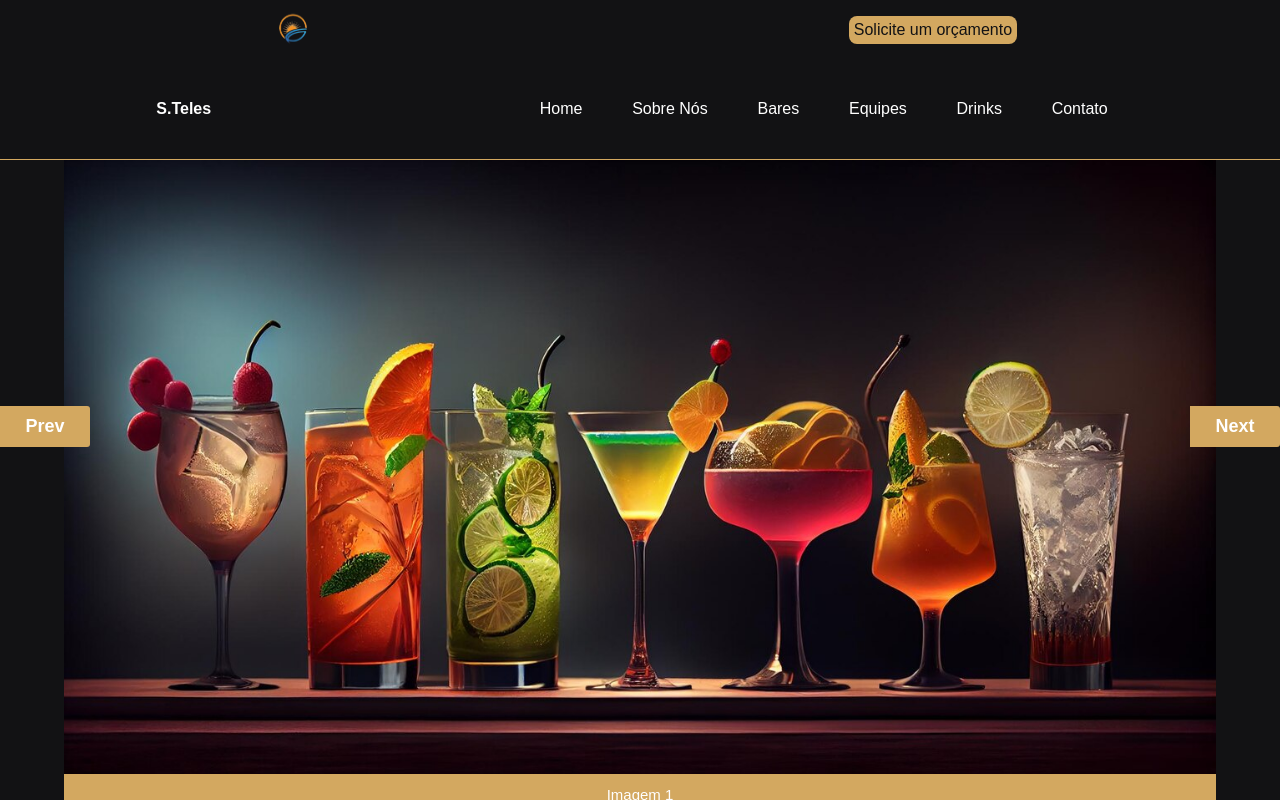
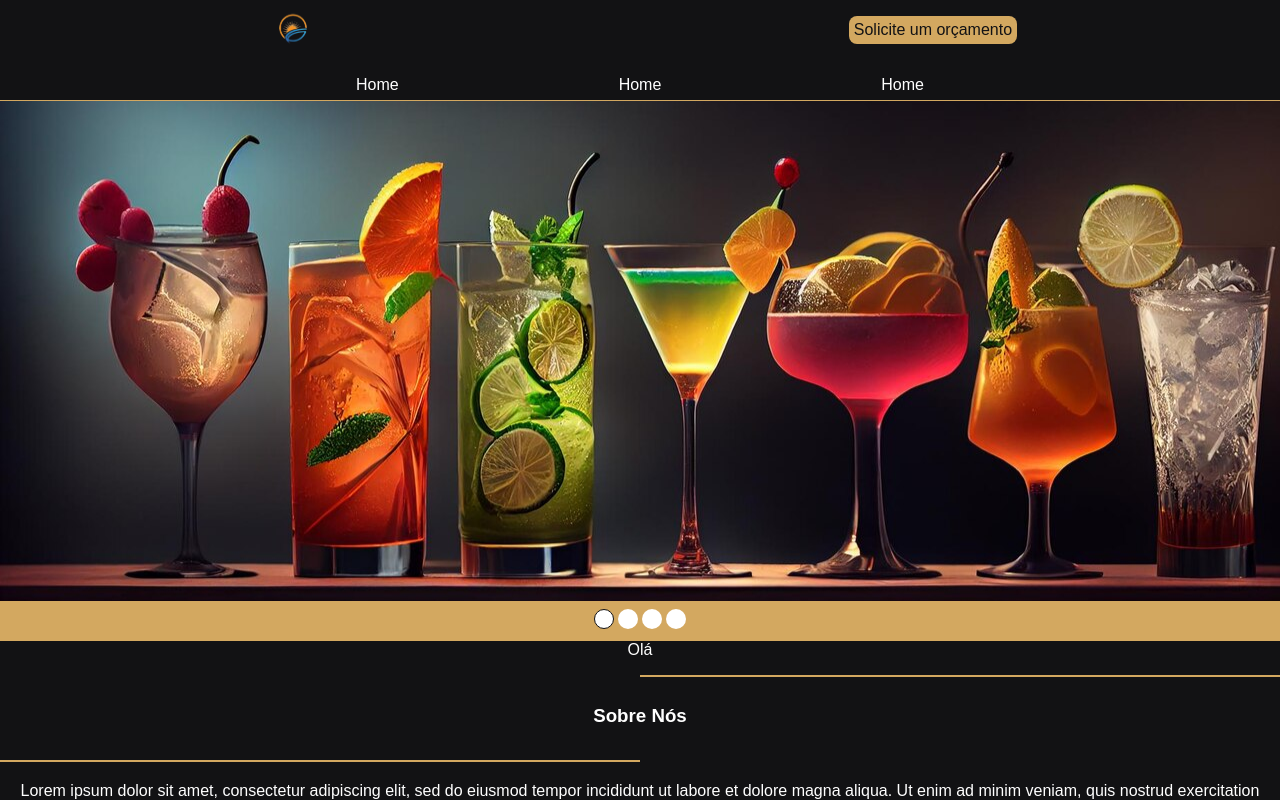
Before and after one commit to pehGois/siteEventos, a React (Create React App) app: page / in a window 1280 px wide. Built offline with nearby package versions, Linux system fonts and the light colour scheme.

Commit message:
Addition of the home content sections and Carrousel alteration

```diff
--- a/src/App.css
+++ b/src/App.css
@@ -1,5 +1,6 @@
 :root{
   --contrast: #d3a860ff;
+  --contrastII: #f4decbff;
   --background: #121214ff;
 }
 *{
@@ -39,17 +40,19 @@ button{
   border: 1px solid var(--contrast);
   width: 50vw;
   z-index: 0;
+  margin-top: 15px;
+}
+.absolute{
+  position: absolute;
 }
 .text{
-  margin-top: 2.5rem;
-  margin-bottom: 1rem;
+  margin: 3.5rem 1rem;
 }
 .flex{
   display: flex;
   justify-content: center;
   align-items: center;
   flex-wrap: wrap;
-  flex: 1;
 }
 .bold{
   font-weight: bold;
@@ -61,11 +64,16 @@ button{
   display: none;
 }
 .title{
-  margin: 8px;
-
+  margin-top: 45px;
+}
+.relative{
+  position: relative;
 }
 
 /*Nav*/
+  .navBar{
+  border-bottom: 1px solid var(--contrast);
+}
   .logo{
   width: 60px;
 }
@@ -79,16 +87,16 @@ button{
   flex-direction: column;
   justify-content: space-around;
 }
+  .socialMedia{
+    width: 70vw;
+    justify-content: space-around !important;
+  }
 
-/*Container*/
-.container{
-  position: relative;
-  margin: auto;
-}
+/*Menu*/
   .menuContainer{
   position: relative;
   left: 0;
-  height: 100vh;
+  height: 90vh;
   width: 100vw;
   background-color: var(--background);
   flex-direction: column;
@@ -113,27 +121,6 @@ button{
   margin-top: 6px;
 }
 
-/*Responsivity for Desktops*/
-@media (min-width:600px) and (orientation: landscape){
-  .btnMenu{
-    display: none;
-  }
-  .menuContainer{
-    height: 100px;
-    z-index: 0 !important;
-    justify-content: space-around;
-    border-bottom: 1px solid var(--contrast);
-  }
-  .linkContainer{
-    flex-direction: row;
-    width: 600px;
-    justify-content: space-between;
-  }
-  .navBar > .none{
-    display: block;
-  }
-}
-
 /*Carrousel*/
 
   /*Slides*/
@@ -141,23 +128,12 @@ button{
     position: relative;
     margin: auto;
     max-width: 100vw;
+    overflow: hidden;
+    max-height: 55vh;
   }
   .slide{
     position: relative;
     transition: transform 1s ease-in-out;
-  }
-  .prev, .next{
-    position: absolute;
-    top: 35%;
-    width: 90px;
-    padding: 10px;
-    color: white;
-    font-weight: bold;
-    font-size: 18px;
-    transition: 0.6s ease;
-    border-radius: 0 3px 3px 0;
-    user-select: none;
-    z-index: 0;
   }
   .prev{
     left: 0;
@@ -166,7 +142,8 @@ button{
     right: 0;
   }
   .slide > img{
-    max-width: 90vw;
+    position: relative;
+    transform: translateY(-20%);
   }
   .nextAnim{
     animation: next .5s ease-in-out;
@@ -176,35 +153,28 @@ button{
   }
 
   /*Caption*/
-  .caption{
-    position: absolute;
-    font-size: 15px;
-    padding: 12px 12px;
-    bottom: 8px;
-    text-align: center;
-    width: 90%;
-    background-color: var(--contrast);
-    left: 50%; /* Place the div 50% from the left edge of the container */
-    transform: translateX(-50%);
-  }
   .index{
     position: absolute;
     font-size: 12px;
     padding: 8px 12px;
     top: 0;
   }
+  .dotContainer{
+    background-color: var(--contrast);
+  }
   .dot{
+    position: relative;
     cursor: pointer;
     height: 20px;
     width: 20px;
     margin: 8px 2px;
-    background-color: #bbb;
+    background-color: #fff;
     border-radius: 50%;
     display: inline-block;
     transition: background-color 0.6s ease;
   }
   .activeDot{
-    background-color: var(--contrast);
+    border: 1px solid var(--background);
   }
 
 /*Forms*/
@@ -224,6 +194,104 @@ button{
   border-radius: 8px;
   border: none;
 }
+/*About Area*/
+  .aboutContainer{
+    border-radius: 10px;
+    margin: 0px 5px;
+    padding: 5px;
+    justify-content: space-around;
+    border: 1px solid var(--contrast);
+  }
+  .bikesContainer,.dishesContainer, .crewContainer{
+    width: 90vw;
+    height: 90vh;
+    overflow: hidden;
+    background-color: var(--background);
+    border-radius: 10px;
+    margin: 5px 0;
+    border: 1px solid var(--contrast);
+  }
+  .bikesImg, .crewImg{
+    max-height: 400px;
+    overflow: hidden;
+  }
+  .crewImg{
+    align-self: flex-end;
+  }
+  .bikesImg > img{
+    transform: translate(-1%, -25%);
+  }
+  .crewImg>img{
+  transform: translateY(-25%);
+ }
+ .gridContainer{
+  display: grid;
+  grid-template-columns: 3fr 1fr;
+  column-gap: 10px;
+  padding: 5px;
+  background-color: var(--contrast);
+  width: 90vw;
+  margin: auto;
+  border-radius: 10px;
+ }
+ .gridImage{
+  overflow: hidden;
+  border-radius: 10px;
+ }
+
+ /*Footer*/
+ footer{
+  background-color: var(--contrast);
+  height: 10vh;
+  margin-top: 45px;
+ }
+
+ /**/
+
+/*Media Query - Desktop*/
+
+@media (min-width:800px) and (orientation: landscape){
+  .btnMenu{
+    display: none;
+  }
+  .menuContainer{
+    height: 40px;
+    z-index: 0 !important;
+    justify-content: space-around;
+    border-bottom: 1px solid var(--background);
+  }
+  .linkContainer{
+    flex-direction: row;
+    width: 600px;
+    justify-content: space-between;
+  }
+  .navBar > .none{
+    display: block;
+  }
+  .sliderContainer{
+    max-height: 500px;
+  }
+  .aboutContainer{
+    margin-top: 60px !important;
+    flex-wrap: nowrap;
+    justify-content: space-evenly;
+    max-width: 1500px;
+    margin: auto;
+  }
+  .bikesContainer, .crewContainer, .dishesContainer{
+    max-width: 400px;
+  }
+  .bikesContainer{
+    transform: translateY(-5%);
+  }
+  .crewContainer{
+    transform: translateY(5%);
+  }
+  .text{
+    height: 110px;
+  }
+}
+
 /* Animations */
 @keyframes prev {
 
--- a/src/App.js
+++ b/src/App.js
@@ -19,14 +19,10 @@ export default function App(){
 
           <div className={isActive? "block" : "none"}>
             <div className="menuContainer flex">
-              <p className="bold">S.Teles</p>
               <div className="linkContainer flex">
                 <Link to="/" onClick={()=>{setActive(false)}}>Home</Link>
-                <Link to="/" onClick={()=>{setActive(false)}}>Sobre Nós</Link>
-                <Link to="/" onClick={()=>{setActive(false)}}>Bares</Link>
-                <Link to="/" onClick={()=>{setActive(false)}}>Equipes</Link>
-                <Link to="/" onClick={()=>{setActive(false)}}>Drinks</Link>
-                <Link to="/" onClick={()=>{setActive(false)}}>Contato</Link>
+                <Link to="/" onClick={()=>{setActive(false)}}>Home</Link>
+                <Link to="/" onClick={()=>{setActive(false)}}>Home</Link>
               </div>
             </div>
           </div>
--- a/src/components/carrousel.js
+++ b/src/components/carrousel.js
@@ -1,9 +1,9 @@
 import { useState } from "react"
 import drinks from  "../img/drinks.jpg"
+import { set } from "react-hook-form"
 function Carrousel(){
     const [index, setIndex] = useState(0)
     const [animationDirection, setAnimationDirection] = useState("nextAnim")
-
 
     const [slideContent, setSlideContent] = useState([
         {
@@ -30,26 +30,31 @@ function Carrousel(){
 
     function showSlide() {
         return slideContent.map((content, key) => (
-          <div className="sliderContainer" key={key}>
-            <div className={content.active ? `slide ${animationDirection}`
-             : "slide none"}>
-              <img src={content.url} alt="Imagem" />
-              <div className="caption">{content.caption}</div>
+            <div className="sliderContainer" key={key}>
+                <div className={content.active ? `slide ${animationDirection}`
+                : "slide none"}>
+                    <img src={content.url} alt="Imagem" />
+                </div>
             </div>
-          </div>
         ));
       }
 
     function nextSlide(){
         if (index < slideContent.length-1) {
+            setIndex(index + 1)
             setSlideContent(slideContent.map((content,key) => {
-                    return {...content, active: key === index + 1}
+                    return {...content, active: (key === (index))}
             }))
-            setIndex(index + 1)
             setAnimationDirection("nextAnim")
+            console.log(true)
+            return true
+        }
+        else {
+            setAnimationDirection("prevAnim")
+            setIndex(0)
+            return false
         }
     }
-
     function prevSlide() {
         if (index > 0) {
           setSlideContent(
@@ -58,7 +63,10 @@ function Carrousel(){
           }))
           setIndex(index - 1);
           setAnimationDirection("prevAnim")
+          return true
         }
+
+        else return false
       }
 
     function indexDot(){
@@ -80,11 +88,12 @@ function Carrousel(){
             <div className="sliderContainer">
                 {showSlide()}
             </div>
-                <button className="prev" onClick={prevSlide}>Prev</button>
-                <button className="next" onClick={nextSlide}>Next</button>
-            <div>
+
+            <div className="dotContainer">
                 {indexDot()}
             </div>
+
+            <div onClick={nextSlide}>Olá</div>
         </div>
     )
 }
--- a/src/components/home.js
+++ b/src/components/home.js
@@ -1,19 +1,71 @@
 import '../App.css';
-
 import Carrousel from './carrousel';
+import Drinks from "../img/drinks.jpg"
+import { Link } from 'react-router-dom';
 
 export default function Home(props) {
   return (
 
       <div>
-        {!(props.menuActive) && <div className="container">
+        {!(props.menuActive) &&
+        <div className="container">
           <Carrousel/>
           <div className='divider' style={{right:"0"}}></div>
-            <h3>Sobre Nós</h3>
+            <h3 className='title'>Sobre Nós</h3>
           <div className='divider'></div>
+          <p className='text'> Lorem ipsum dolor sit amet, consectetur adipiscing elit, sed do eiusmod tempor incididunt ut labore et dolore magna aliqua. Ut enim ad minim veniam, quis nostrud exercitation ullamco laboris nisi ut aliquip ex ea commodo consequatLorem ipsum dolor sit amet, consectetur adipiscing elit, sed do eiusmod tempor incididunt ut labore et dolore magna aliqua. Ut enim ad minim veniam, quis nostrud exercitation ullamco laboris nisi ut aliquip ex ea commodo consequatLorem ipsum dolor sit amet, consectetur adipiscing elit, sed do eiusmod tempor incididunt ut labore et dolore magna aliqua. Ut enim ad minim veniam, quis nostrud exercitation ullamco laboris nisi ut aliquip ex ea commodo consequat
+          </p>
 
-          <p className='text'>Lorem ipsum dolor sit amet, consectetur adipiscing elit. Proin et diam nunc. Morbi aliquet et mi nec cursus. Class aptent taciti sociosqu ad litora torquent per conubia nostra, per inceptos himenaeos. Nam sit amet euismod elit, sit amet hendrerit turpis. Curabitur elementum congue mauris, ut luctus urna imperdiet sit amet. Vestibulum commodo ex enim, at viverra libero dapibus in. Maecenas et aliquet enim. Cras efficitur felis et elit suscipit, nec euismod nisi lacinia. Suspendisse eget felis sollicitudin, bibendum orci in, lobortis lorem. Praesent faucibus eget sapien ac convallis. Quisque sed rutrum leo, in commodo lectus. Aenean viverra lectus ipsum, non pharetra tellus imperdiet sit amet. Morbi consequat eros vitae venenatis convallis. Nam ac arcu eu lectus convallis auctor.</p>
-        </div>}
+          <div>
+          <div className='gridContainer'>
+              <div className='gridImage'><img src={Drinks} alt=''/></div>
+              <div style={{display:"grid", placeItems:"center"}}>
+                <div>
+                  <h3>Nossa Missão</h3>
+                  <p>Lorem Ipsum Dolor Sit Amet Consquanctum Adisplicing Et Dolor Ut enim ad minim veniam, quis nostrud exercitation ullamco laboris nisi ut aliquip ex ea commodo consequatLorem ipsum dolor sit amet, consectetur adipiscing elit, sed do eiusmod tempor incididunt ut labore et dolore magna aliqua. Ut enim ad minim veniam, quis nostrud exercitation ullamco laboris nisi ut aliquip ex ea commodo consequat</p>
+                  <Link to="/form"><button className="bold" style={{color:"#ffff", backgroundColor:"var(--background)", padding:"8px",}}>Solicite um orçamento</button></Link>
+                </div>
+
+              </div>
+              </div>
+            </div>
+
+          <div className='aboutContainer flex'>
+
+            <div className='bikesContainer'>
+              <div className='bikesImg'><img src={Drinks} alt=''/></div>
+              <p>Lorem Ipsum Dolor Sit Amet Consquanctum Adisplicing Et Dolor</p>
+            </div>
+
+            <div className='dishesContainer'>
+              <img src={Drinks} alt=''/>
+            </div>
+
+            <div className='crewContainer flex'>
+              <p>Lorem Ipsum Dolor Sit Amet Consquanctum Adisplicing Et Dolor</p>
+              <div className='crewImg'>
+                <img src={Drinks} alt=''/>
+              </div>
+            </div>
+
+          </div>
+          <footer className="flex" style={{justifyContent:"space-around"}}>
+            <h3>Título</h3>
+            <div className='flex'>
+              <ul>
+                <li>Instragram</li>
+                <li>Facebook</li>
+                <li>Whatsapp</li>
+              </ul>
+              <ul>
+                <li>Email</li>
+                <li>Endereço</li>
+              </ul>
+            </div>
+          </footer>
+
+        </div>
+        }
       </div>
   );
 }
```
Lines whose indentation alone changed are shown as unchanged.
